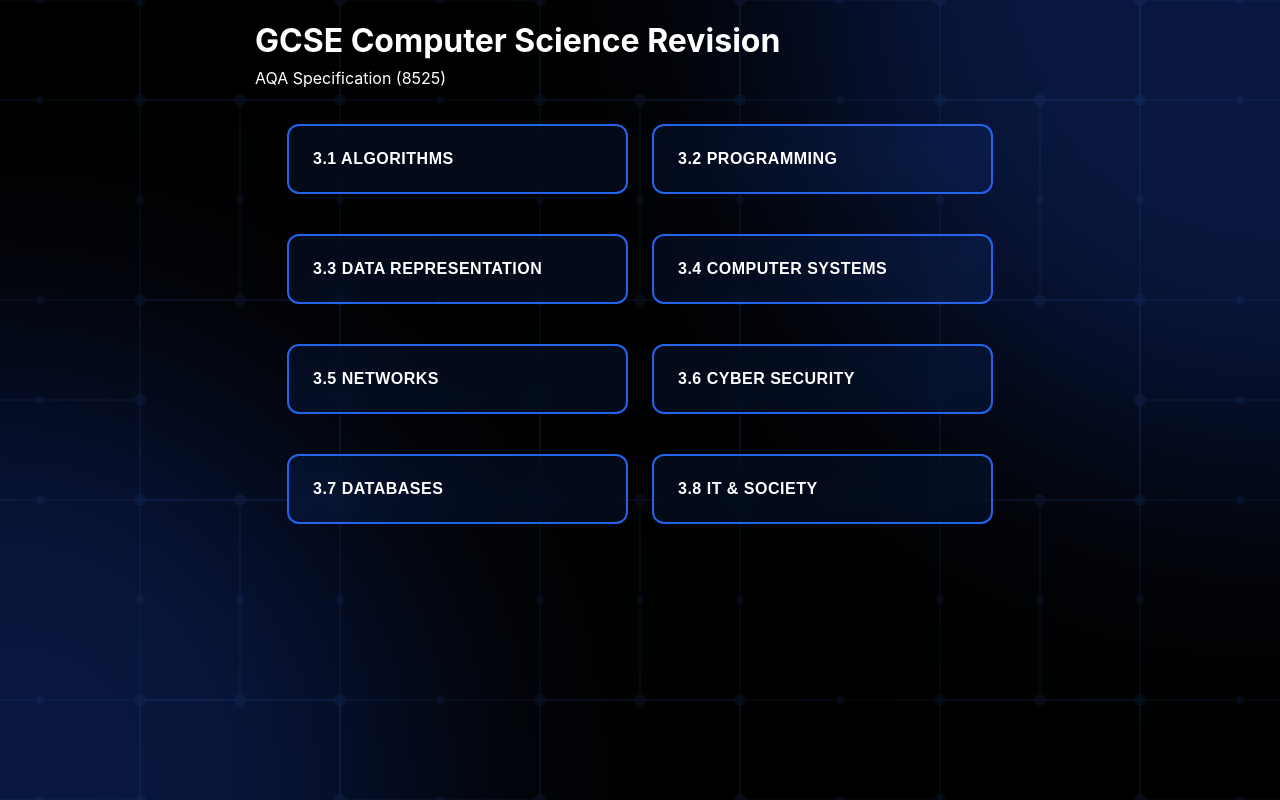
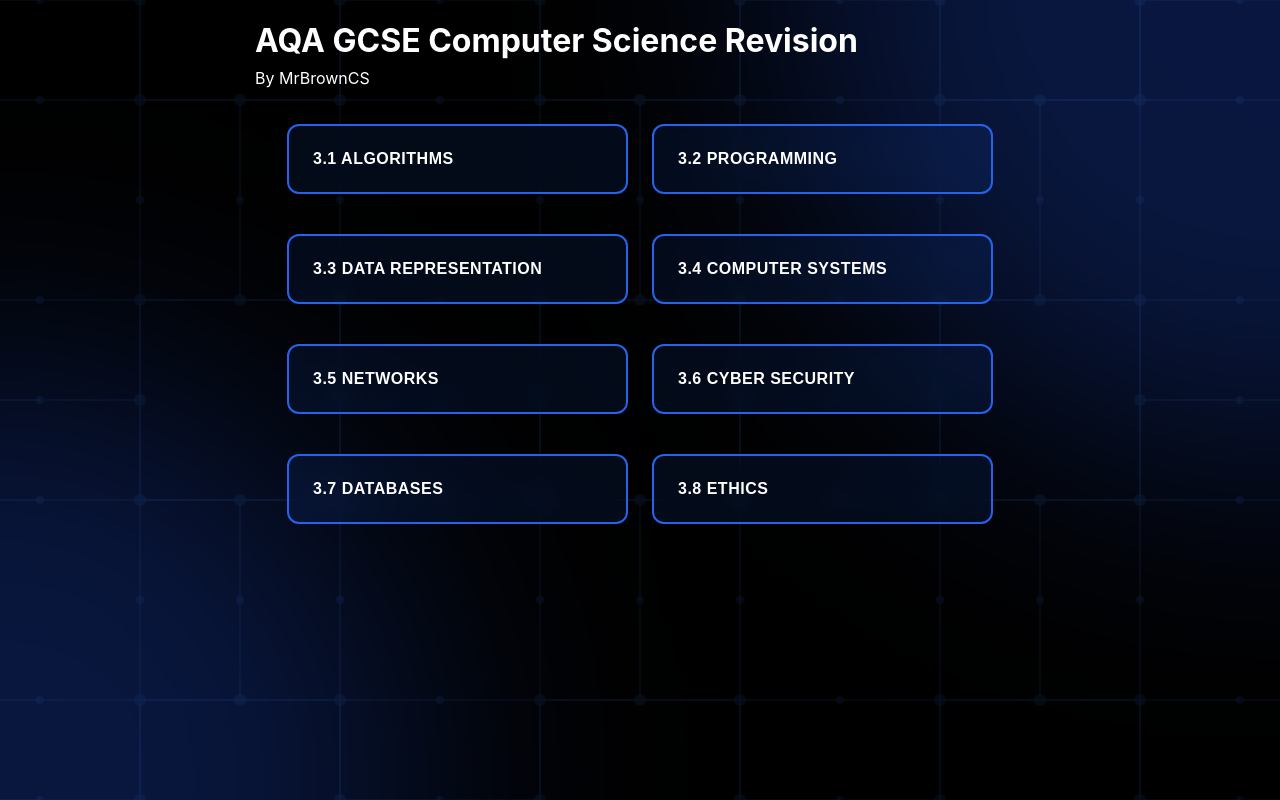
Before and after one commit to Masterbrown/gcse-revision-app, a website: page public/index.html in a window 1280 px wide. Drawn offline with nearby package versions, Linux system fonts and the light colour scheme.

Commit message:
feat: update page title and header
- Update page title and header to 'AQA GCSE Computer Science Revision'
- Change byline to 'By MrBrownCS'
- Rename last unit to 'ETHICS'

```diff
--- a/public/index.html
+++ b/public/index.html
@@ -3,7 +3,7 @@
 <head>
     <meta charset="UTF-8">
     <meta name="viewport" content="width=device-width, initial-scale=1.0, maximum-scale=1.0, user-scalable=no">
-    <title>GCSE Computer Science Revision</title>
+    <title>AQA GCSE Computer Science Revision</title>
     <link rel="stylesheet" href="styles.css">
     <script src="https://cdn.jsdelivr.net/npm/marked/marked.min.js"></script>
 </head>
@@ -14,8 +14,8 @@
     <div class="blur-effect blur-2"></div>
     <div class="container">
         <header>
-            <h1>GCSE Computer Science Revision</h1>
-            <p>AQA Specification (8525)</p>
+            <h1>AQA GCSE Computer Science Revision</h1>
+            <p>By MrBrownCS</p>
         </header>
 
         <main>
@@ -28,7 +28,7 @@
                     <button id="3.5" class="unit-button">3.5 NETWORKS</button>
                     <button id="3.6" class="unit-button">3.6 CYBER SECURITY</button>
                     <button id="3.7" class="unit-button">3.7 DATABASES</button>
-                    <button id="3.8" class="unit-button">3.8 IT & SOCIETY</button>
+                    <button id="3.8" class="unit-button">3.8 ETHICS</button>
                 </div>
             </div>
 
```
